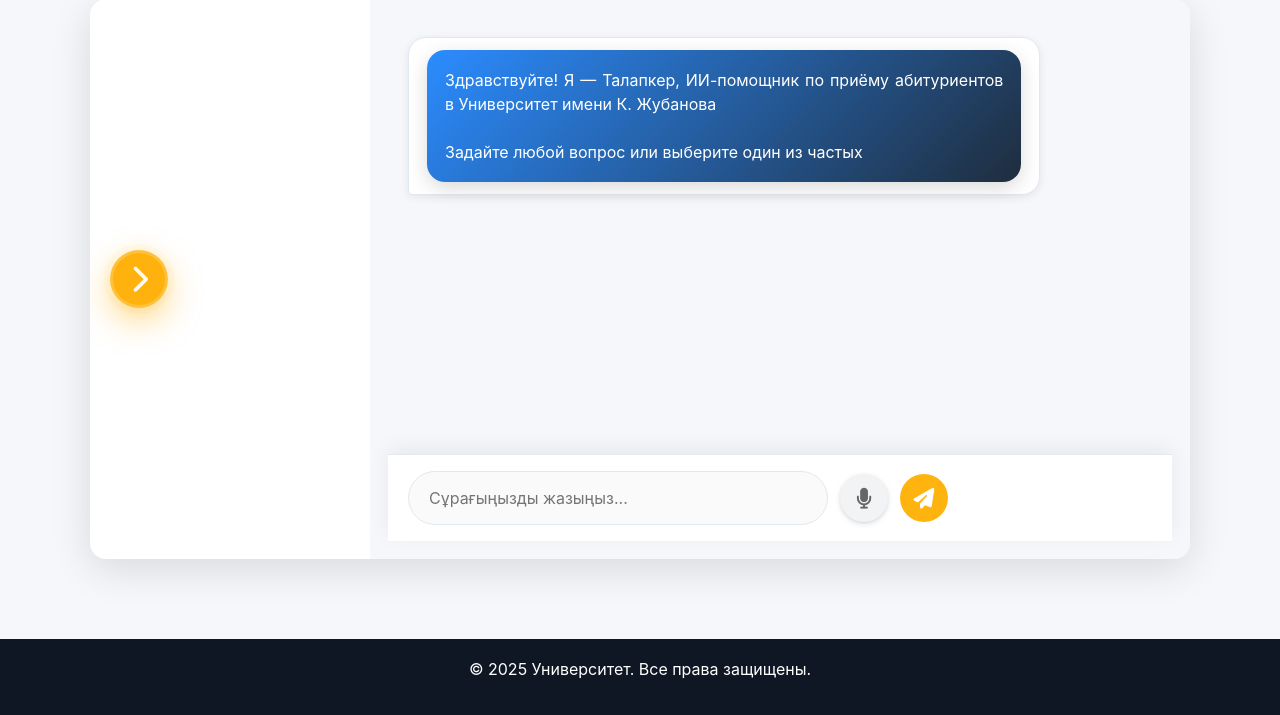
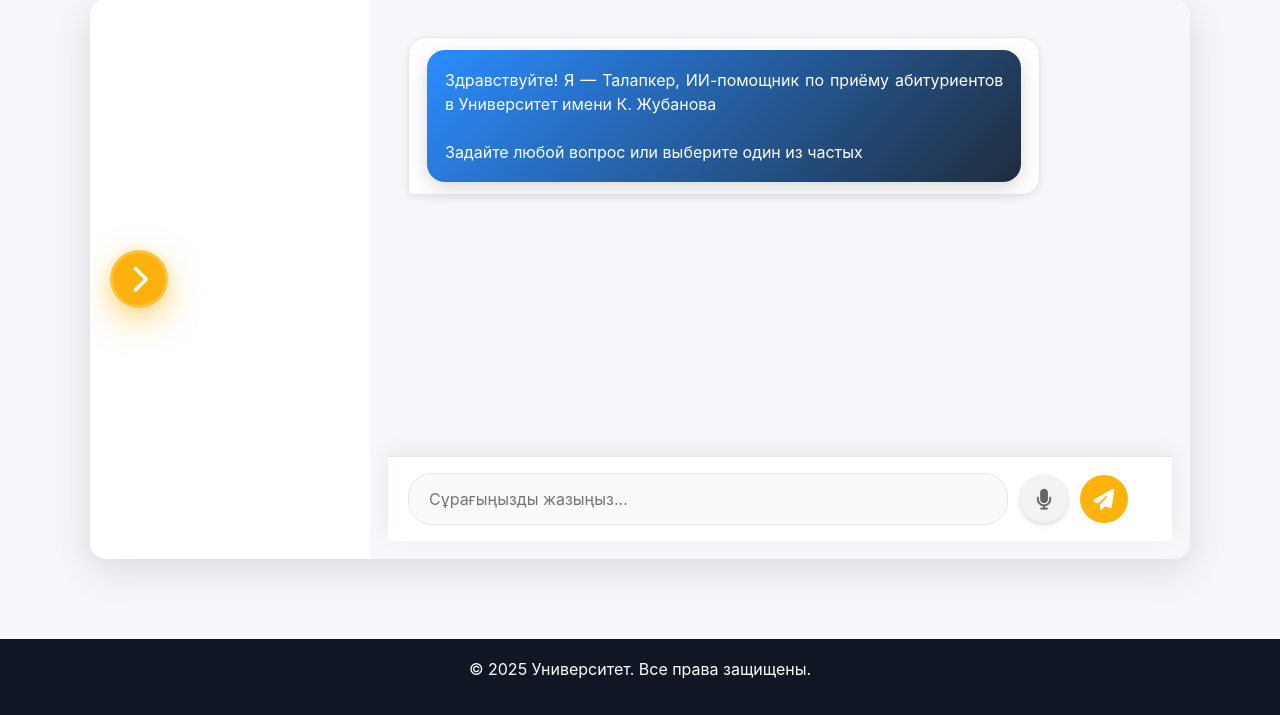
Before and after one commit to penelopa13/----, a Flask app: page / in a window 1280 px wide. Shown: the part 919-1634 px from the top of the page. Run offline with Flask 3, Linux system fonts and the light colour scheme; parts of the project's set-up code (start-up, migrations or seed data) failed here and were passed over.

Commit message:
удлинила полее ввода

```diff
--- a/static/css/style.css
+++ b/static/css/style.css
@@ -1780,6 +1780,8 @@ textarea {
   background: var(--accent-color);
   color: #000;
   border-bottom-right-radius: 4px;
+  white-space: pre-wrap;  /* Сохраняет пробелы и переносы как в исходном тексте */
+  word-wrap: break-word;  /* Перенос длинных слов */
 }
 .message.bot {
   align-self: flex-start;
@@ -1810,7 +1812,6 @@ textarea {
   0%, 60%, 100% { transform: translateY(0); }
   30% { transform: translateY(-12px); }
 }
-
 /* ПОЛЕ ВВОДА — прикреплено снизу */
 .chat-form {
   padding: 16px 20px;
@@ -1821,24 +1822,48 @@ textarea {
   gap: 12px;
   box-shadow: 0 -6px 20px rgba(0,0,0,0.06);
   z-index: 10;
-}
-
-.chat-form input {
+  max-width: 100%;
+}
+
+.chat-form textarea {
   flex: 1;
   padding: 14px 20px;
   border: 1.8px solid #e2e8f0;
-  border-radius: 50px;
+  border-radius: 24px;          /* чуть мягче углы */
   font-size: 1rem;
   background: #fafafa;
   transition: all 0.3s ease;
-}
-.chat-form input:focus {
+  min-width: 600px;
+  min-height: 48px;             /* начальная высота как у input */
+  max-height: 160px;            /* максимум до скролла внутри поля */
+  overflow-y: auto;             /* скролл, когда текст очень длинный */
+  resize: none;                 /* запрещаем тянуть за уголок */
+  line-height: 1.4;
+  white-space: pre-wrap;
+  word-wrap: break-word;
+}
+
+.chat-form textarea:focus {
   outline: none;
   border-color: var(--accent-color);
   background: white;
   box-shadow: 0 0 0 4px rgba(255,179,15,0.15);
 }
 
+/* Красивый скроллбар внутри textarea */
+.chat-form textarea::-webkit-scrollbar {
+  width: 4px;
+}
+.chat-form textarea::-webkit-scrollbar-track {
+  background: transparent;
+}
+.chat-form textarea::-webkit-scrollbar-thumb {
+  background: rgba(255,179,15,0.4);
+  border-radius: 3px;
+}
+.chat-form textarea::-webkit-scrollbar-thumb:hover {
+  background: var(--accent-color);
+}
 /* Кнопки в форме */
 .chat-form button {
   width: 48px; height: 48px;
--- a/templates/index.html
+++ b/templates/index.html
@@ -50,7 +50,7 @@
         </div>
 
         <form id="chat-form" class="chat-form">
-          <input type="text" id="user-input" placeholder="{{ t('Сұрағыңызды жазыңыз...') }}" autocomplete="off">
+         <textarea id="user-input" placeholder="{{ t('Сұрағыңызды жазыңыз...') }}" rows="1" autocomplete="off"></textarea>
           <button type="button" id="voice-btn" class="voice-btn" aria-label="{{ t('Голосовой ввод') }}">
             <i class="fas fa-microphone"></i>
           </button>
@@ -141,12 +141,13 @@ function addMessage(text, type = "bot") {
   if (type === "bot") {
     div.innerHTML = marked.parse(text.replace(/\n/g, '  \n'));
   } else {
-    div.textContent = text;
+    // Для пользователя: заменяем \n на <br> и вставляем как HTML
+    const formattedText = text.replace(/\n/g, '<br>');
+    div.innerHTML = formattedText;  // Теперь переносы сохранятся
   }
   messages.appendChild(div);
   messages.scrollTop = messages.scrollHeight;
 }
-
 // === 4. Отправка сообщения (ГЛАВНОЕ ИСПРАВЛЕНИЕ) ===
 async function sendMessage(text) {
   if (!text.trim()) return;
@@ -189,7 +190,27 @@ async function sendMessage(text) {
 document.getElementById('chat-form').addEventListener('submit', e => {
   e.preventDefault();
   const text = userInput.value.trim();
-  if (text) sendMessage(text);
+  if (text) {
+    sendMessage(text);
+    userInput.value = '';
+    userInput.style.height = 'auto'; // сбрасываем высоту после отправки
+  }
+});
+
+// Добавляем обработку Enter / Shift+Enter
+userInput.addEventListener('keydown', function(e) {
+  if (e.key === 'Enter' && !e.shiftKey) {
+    e.preventDefault();           // предотвращаем перенос строки
+    const text = userInput.value.trim();
+    if (text) {
+      sendMessage(text);
+      userInput.value = '';
+      userInput.style.height = 'auto';
+    }
+  }
+  // Авто-расширение высоты по мере набора текста
+  this.style.height = 'auto';
+  this.style.height = (this.scrollHeight) + 'px';
 });
 
 // === 6. Голосовой ввод (без изменений) ===
```
